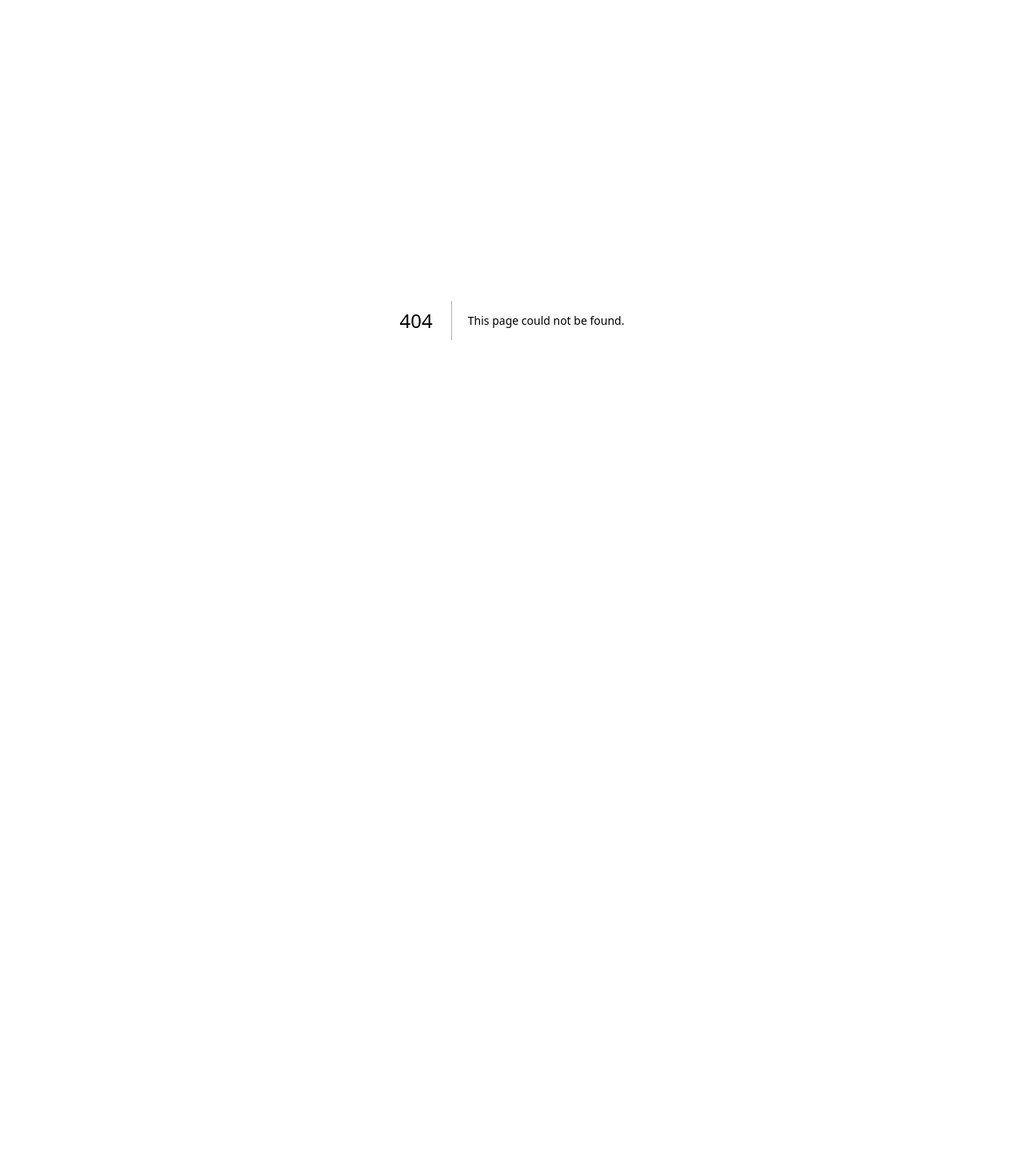
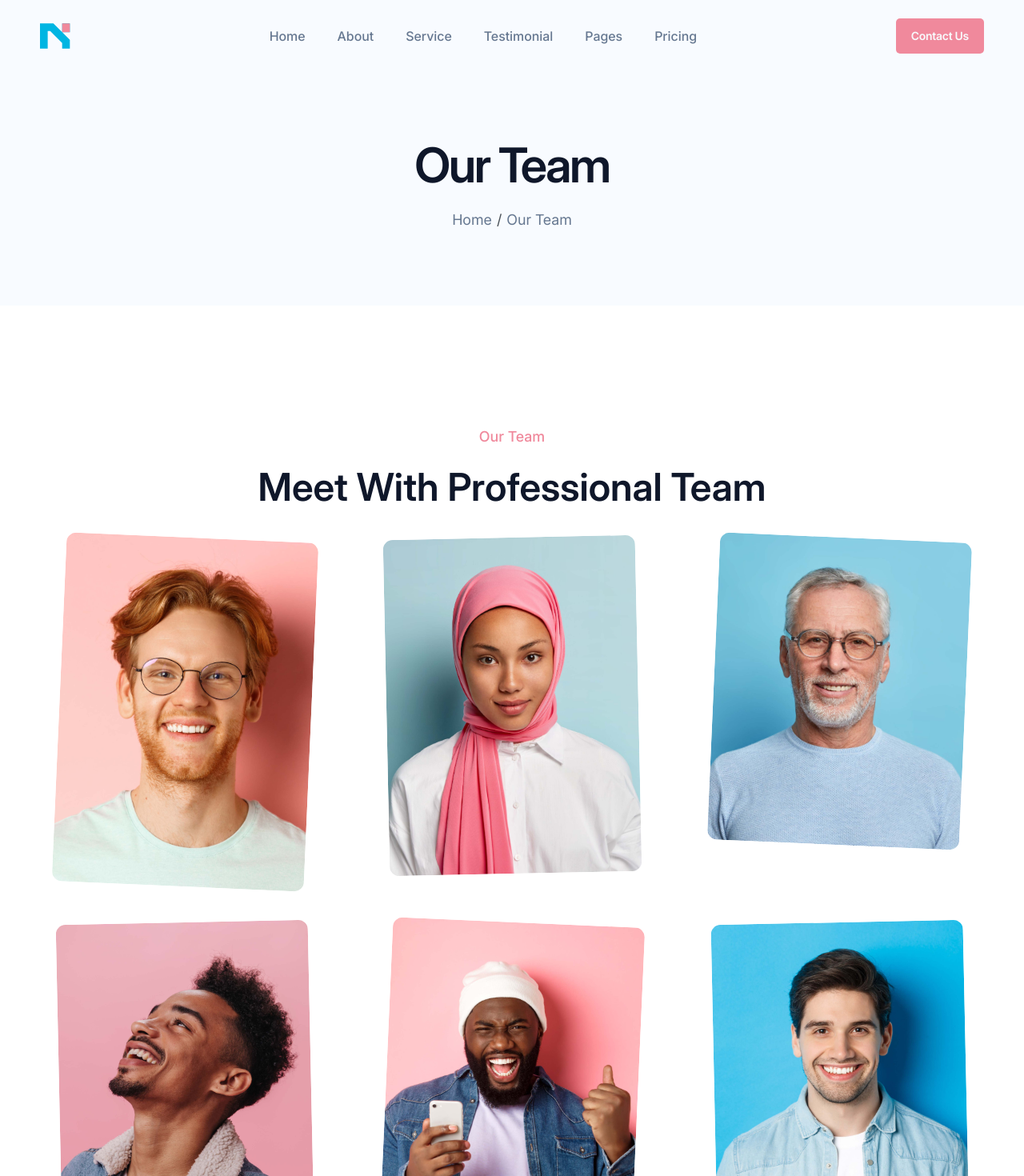
Before and after one commit to EugeneKh1988/agency-client, a Next.js app: page /team in a window 1280 px wide. Before the commit this address had no page. Shown: the top 1470 px of the page at 80% size. Before the commit the page ends 800 px from the top, so only its background shows below. Built offline with nearby package versions, Linux system fonts and the light colour scheme.

Commit message:
added team page and TeamList component

```diff
--- a/src/app/contact/page.tsx
+++ b/src/app/contact/page.tsx
@@ -2,7 +2,7 @@ import BreadCrumbs from "@/components/BreadCrumbs";
 import ContactForm from "@/components/ContactForm";
 
 
-export default function DetailService() {
+export default function ContactPage() {
   return (
     <>
       <BreadCrumbs links={[{name: "Home", href: "/"}, {name: "Contact us"}]} />
--- /dev/null
+++ b/src/app/team/layout.tsx
@@ -0,0 +1,25 @@
+import Contact from "@/components/Contact";
+import Footer from "@/components/Footer";
+import Nav from "@/components/Nav";
+import type { Metadata } from "next";
+
+
+export const metadata: Metadata = {
+  title: "Our team",
+  description: "Generated by create next app",
+};
+
+export default function TeamLayout({
+  children,
+}: Readonly<{
+  children: React.ReactNode;
+}>) {
+  return (
+    <>
+      <Nav activeMenuName="Team" className="bg-zircon" />
+      {children}
+      <Contact />
+      <Footer />
+    </>
+  );
+}
--- /dev/null
+++ b/src/app/team/page.tsx
@@ -0,0 +1,12 @@
+import BreadCrumbs from "@/components/BreadCrumbs";
+import TeamList from "@/components/TeamList";
+
+
+export default function TeamPage() {
+  return (
+    <>
+      <BreadCrumbs links={[{name: "Home", href: "/"}, {name: "Our Team"}]} />
+      <TeamList />
+    </>
+  );
+}
--- a/src/components/Team.tsx
+++ b/src/components/Team.tsx
@@ -2,6 +2,7 @@ import Container from "@/components/Container";
 import { Carousel, CarouselSlide } from "@mantine/carousel";
 import Image from "next/image";
 import { team } from "./Hero";
+import Link from "next/link";
 
 export interface TeamProps {
   className?: string;
@@ -22,7 +23,7 @@ const Team: React.FC<TeamProps> = ({ className }) => {
       <Carousel slideSize={180} slideGap={24} align="start" className="mt-25" withControls={false}>
         {flattenTeamArray.map((teamItem, index) => (
           <CarouselSlide key={index}>
-            <div className={`hover:scale-95 relative group ${index % 2 == 0 ? 'rotate-[2.5deg]': 'rotate-[-1.2deg]'}`}>
+            <Link href="/team" className={`block hover:scale-95 relative group ${index % 2 == 0 ? 'rotate-[2.5deg]': 'rotate-[-1.2deg]'}`}>
               <Image
                 src={teamItem.imageHref}
                 width={191}
@@ -40,7 +41,7 @@ const Team: React.FC<TeamProps> = ({ className }) => {
                   </p>
                 </div>
               </div>
-            </div>
+            </Link>
           </CarouselSlide>
         ))}
       </Carousel>
--- /dev/null
+++ b/src/components/TeamList.tsx
@@ -0,0 +1,53 @@
+import Container from "@/components/Container";
+import Image from "next/image";
+import { team } from "./Hero";
+
+export interface TeamListProps {
+  className?: string;
+}
+
+const TeamList: React.FC<TeamListProps> = ({ className }) => {
+  const classNameValue = className ? `${className}` : "";
+  const flattenTeamArray = team.flat();
+
+  return (
+    <Container className={`mt-100 md:mt-150 ${classNameValue}`}>
+      <h5 className="text-center text-[18px] leading-28 text-mauvelous font-medium">
+        Our Team
+      </h5>
+      <h2 className="mt-8 md:mt-16 text-center text-[32px] md:text-[48px] leading-52 md:leading-66 font-semibold tracking-[-0.02] text-mirage">
+        Meet With Professional Team
+      </h2>
+      <div className="mt-30 grid grid-cols-1 md:grid-cols-2 lg:grid-cols-3 items-start justify-items-center justify-center gap-32 md:gap-x-47 md:gap-y-45">
+        {flattenTeamArray.map((teamItem, index) => (
+          <div
+            key={index}
+            className={`block hover:scale-95 relative group ${
+              index % 2 == 0 ? "rotate-[2.5deg]" : "rotate-[-1.2deg]"
+            }`}
+          >
+            <Image
+              src={teamItem.imageHref}
+              width={315}
+              height={420}
+              alt={teamItem.name}
+              className="rounded-[12px]"
+            />
+            <div className="hidden group-hover:block absolute left-1/3 -translate-x-[10%] bottom-0 h-80 px-20 pb-5 rotate-2">
+              <div className="bg-white p-12 rounded-[8px] text-center min-w-[146px]">
+                <h3 className="text-[14px] leading-20 font-semibold tracking-[-0.02em] text-mirage">
+                  {teamItem.name}
+                </h3>
+                <p className="mt-5 text-[14px] leading-20 font-semibold tracking-[-0.02em]">
+                  {teamItem.position}
+                </p>
+              </div>
+            </div>
+          </div>
+        ))}
+      </div>
+    </Container>
+  );
+};
+
+export default TeamList;
```
